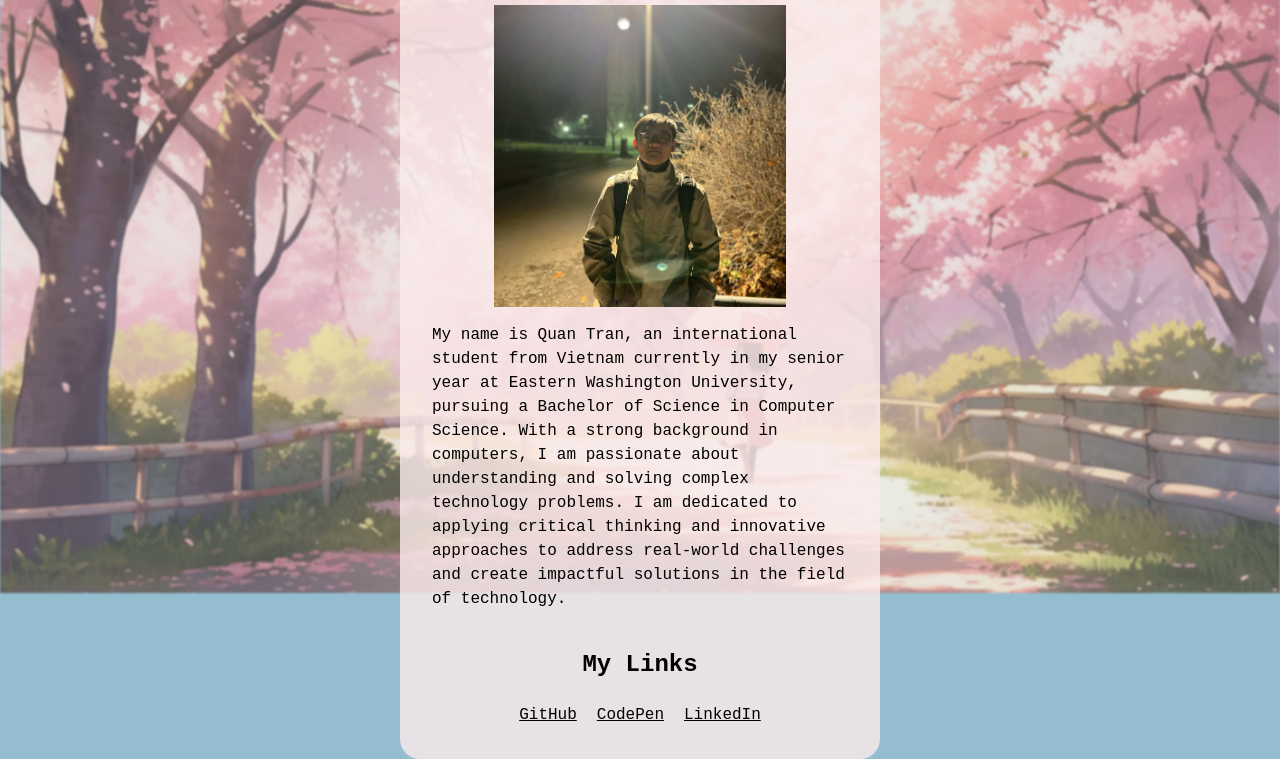
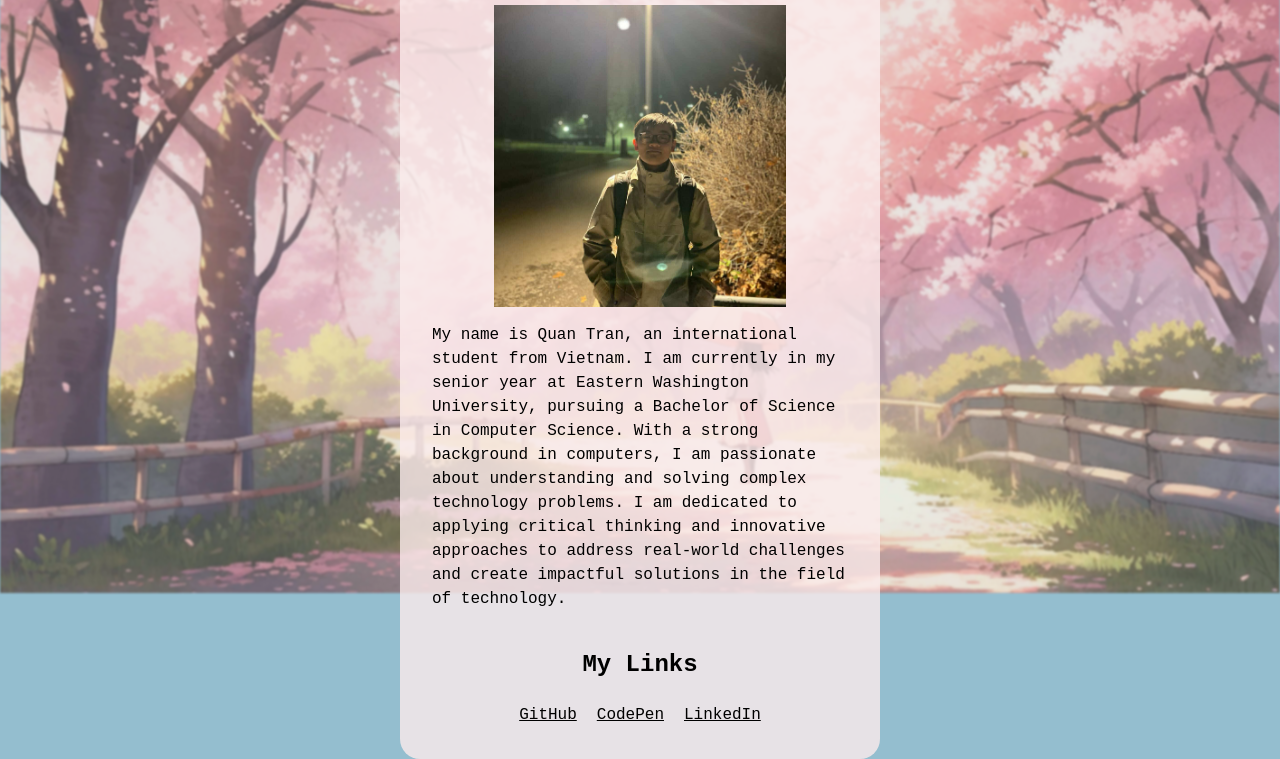
Before and after one commit to qtran6/landing-page, a plain HTML site: page index.html in a window 1280 px wide. Shown: the part 207-966 px from the top of the page. Drawn offline with nearby package versions, Linux system fonts and the light colour scheme.

Commit message:
Small update Bio

```diff
--- a/index.html
+++ b/index.html
@@ -35,7 +35,7 @@
 
         <img src="images/Me.jpg" alt="My Photo">
 
-        <p>My name is Quan Tran, an international student from Vietnam currently in my senior year at Eastern Washington University,
+        <p>My name is Quan Tran, an international student from Vietnam. I am currently in my senior year at Eastern Washington University,
             pursuing a Bachelor of Science in Computer Science.
             With a strong background in computers,
             I am passionate about understanding and solving complex technology problems.
```
